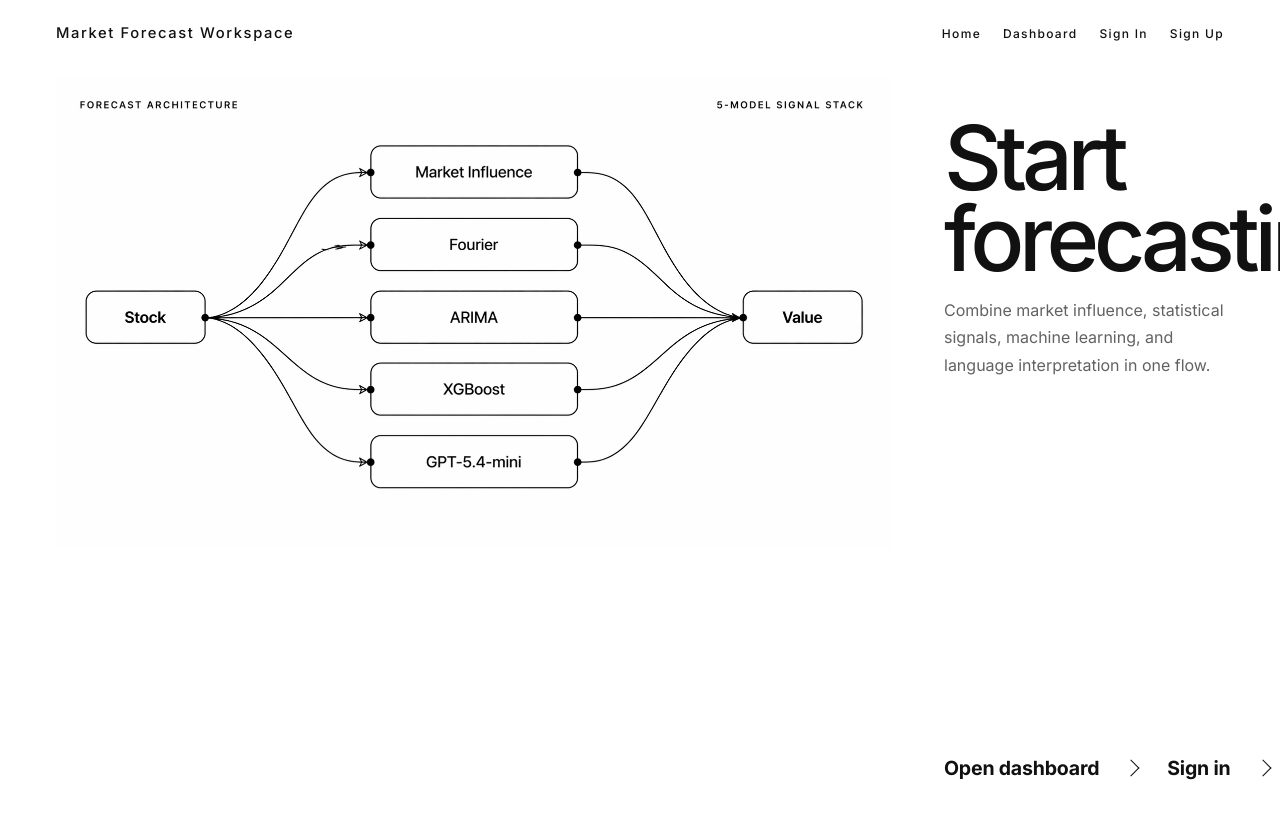
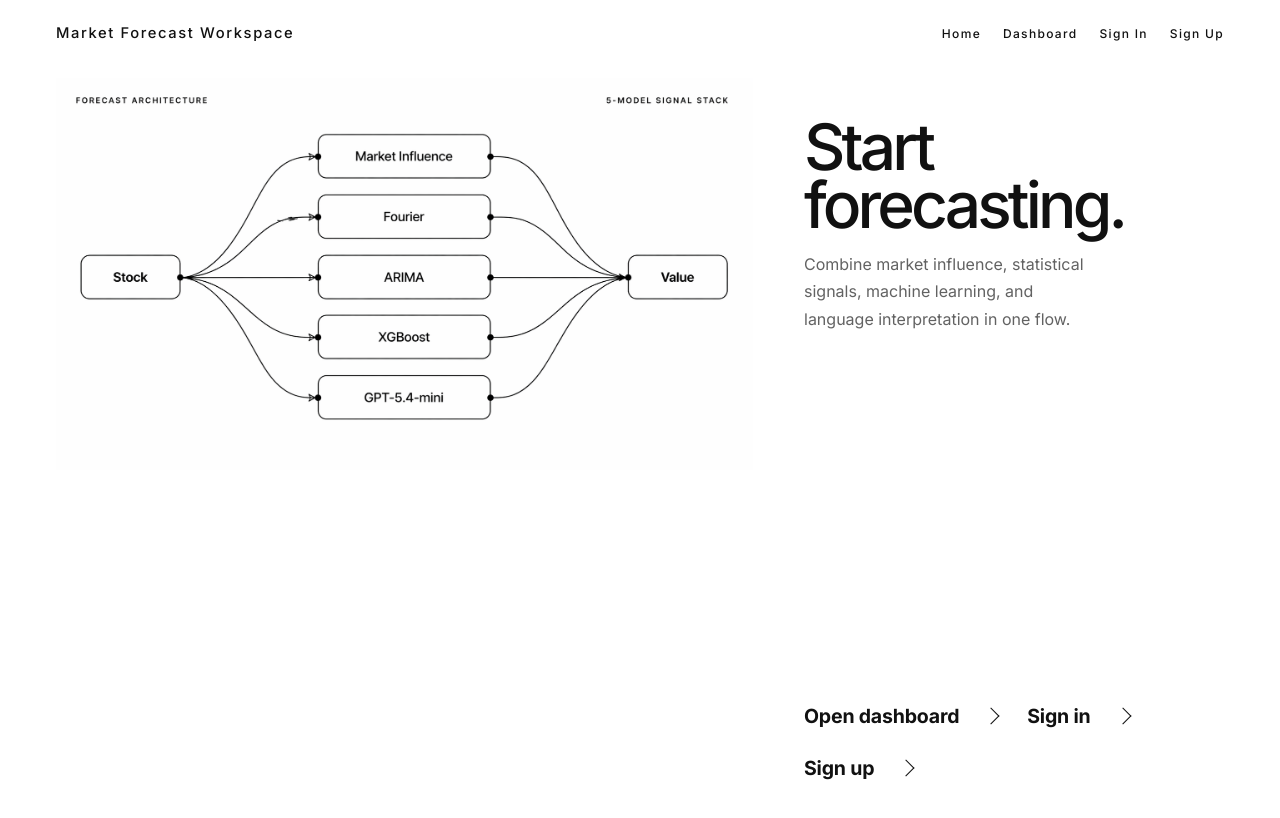
Before and after one commit to Harrrrrrrrrrrry/ForecastWorkspace, a Next.js app in the folder frontend/: page / in a window 1280 px wide. Shown: the top 818 px of the page. Built offline with nearby package versions, Linux system fonts and the light colour scheme; no server answers.

Commit message:
Apr24: UI fixing

```diff
--- a/frontend/app/globals.css
+++ b/frontend/app/globals.css
@@ -1606,7 +1606,7 @@ input {
 
 .forecast-hero-layout {
   display: grid;
-  grid-template-columns: minmax(760px, 1.72fr) minmax(280px, 0.48fr);
+  grid-template-columns: minmax(0, 1.44fr) minmax(420px, 0.56fr);
   gap: clamp(28px, 4vw, 64px);
   align-items: start;
   width: min(100%, 1380px);
@@ -1645,9 +1645,9 @@ input {
 
 .forecast-side-copy h1 {
   margin: 0;
-  max-width: 5.5ch;
+  max-width: 100%;
   color: #111111;
-  font-size: clamp(3.6rem, 7vw, 6.1rem);
+  font-size: clamp(3.2rem, 5vw, 5rem);
   line-height: 0.9;
   letter-spacing: -0.06em;
   font-weight: 500;
@@ -1665,7 +1665,7 @@ input {
   display: flex;
   align-items: center;
   gap: 20px;
-  flex-wrap: nowrap;
+  flex-wrap: wrap;
 }
 
 .forecast-dashboard-link,
@@ -1792,6 +1792,12 @@ input {
   }
 }
 
+@media (max-width: 1240px) {
+  .forecast-hero-layout {
+    grid-template-columns: 1fr;
+  }
+}
+
 @media (max-width: 1100px) {
   .hero-layout,
   .chart-dashboard,
@@ -1804,10 +1810,6 @@ input {
 
   .landing-model-list {
     grid-template-columns: repeat(3, minmax(0, 1fr));
-  }
-
-  .forecast-hero-layout {
-    grid-template-columns: 1fr;
   }
 
   .forecast-side-panel {
```
